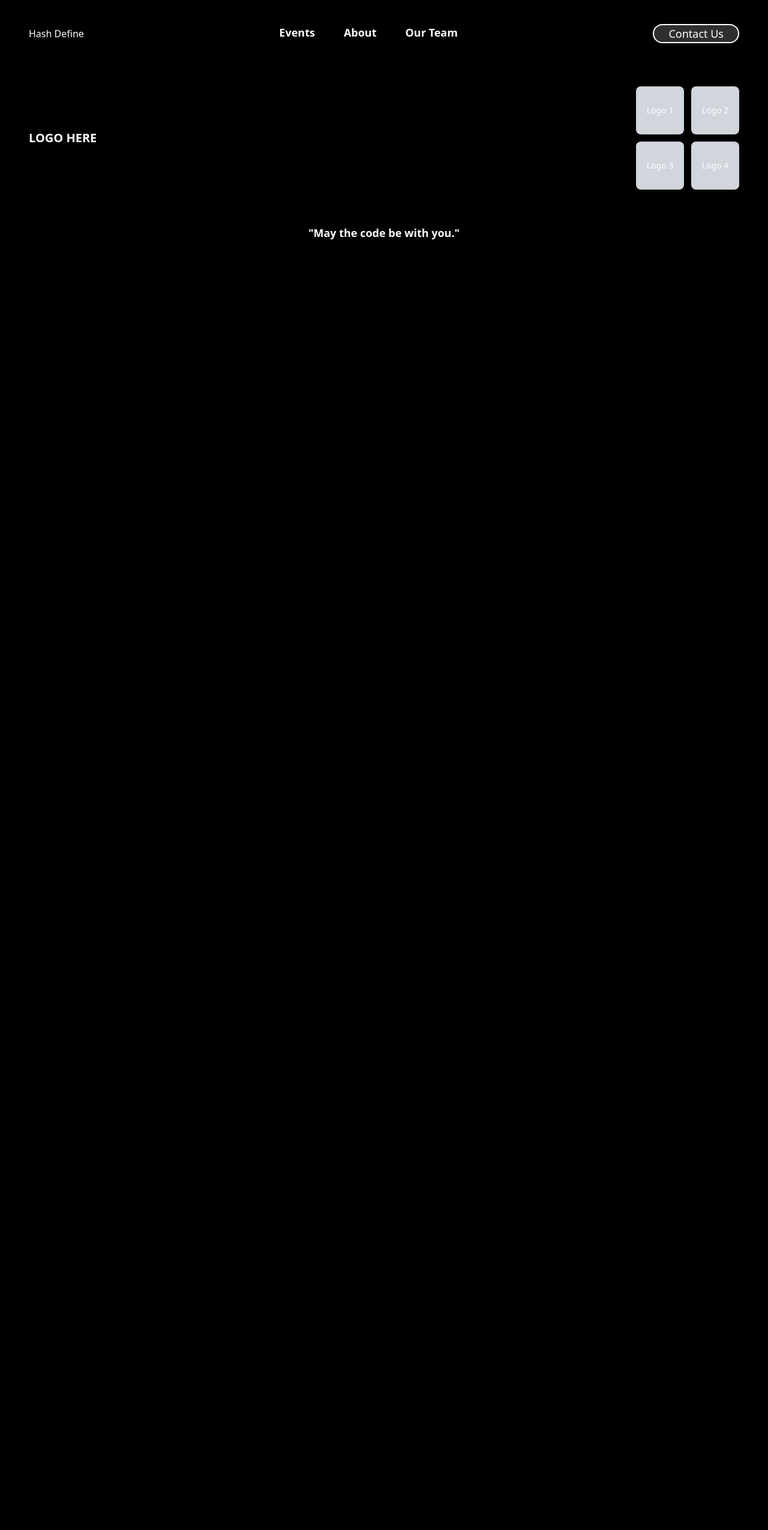
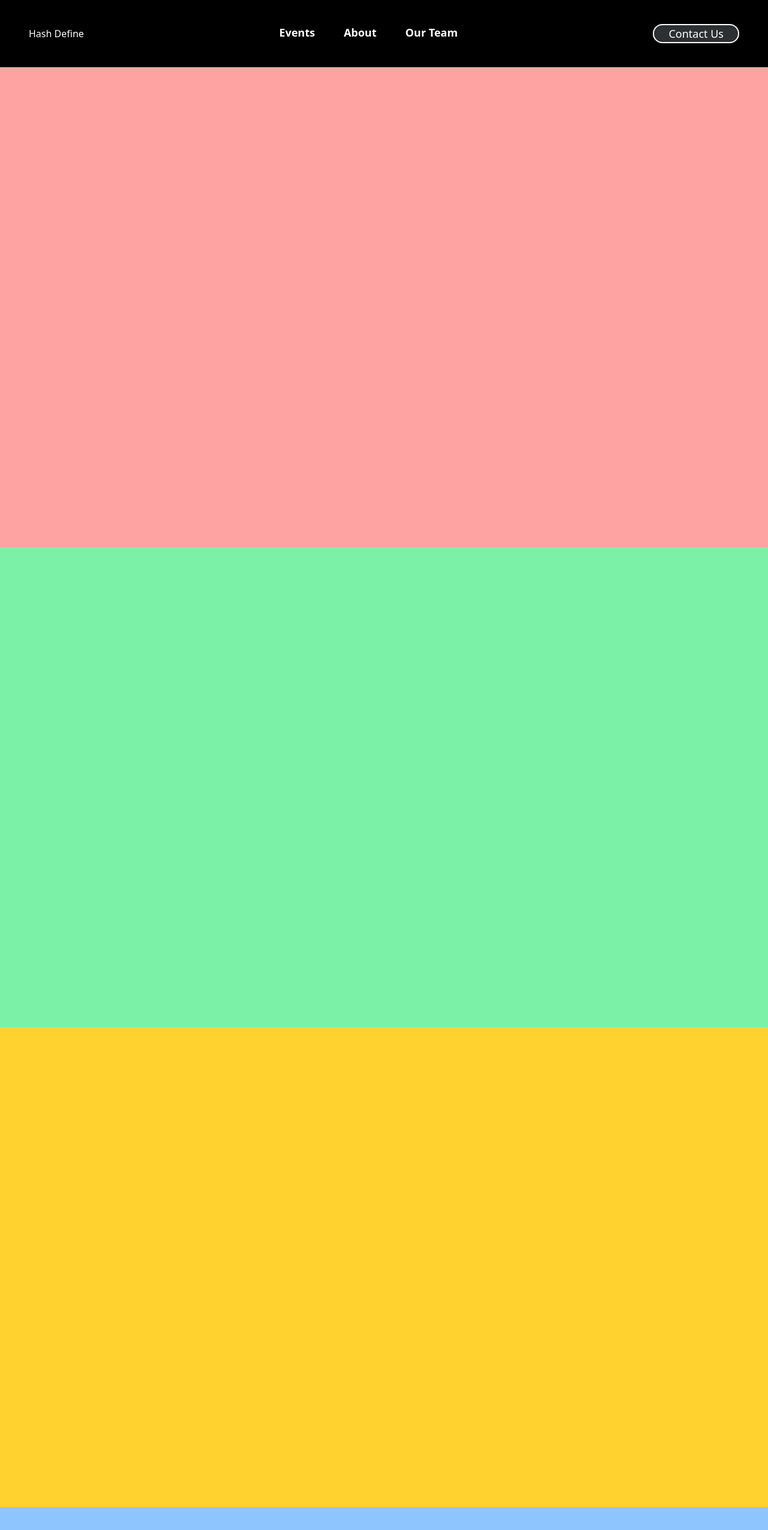
Before and after one commit to hash-define-organization/hash-web, a React (Vite) app: page / in a window 1280 px wide. Shown: the top 2550 px of the page at 60% size. Before the commit the page ends 800 px from the top, so only its background shows below. Built offline with nearby package versions, Linux system fonts and the light colour scheme.

Commit message:
sections made

```diff
--- a/src/App.jsx
+++ b/src/App.jsx
@@ -5,6 +5,10 @@ function App() {
   return (
     <>
       <Navbar />
+      <section className="hero min-h-screen bg-red-300"></section>
+      <section className="bento min-h-screen bg-green-300"></section>
+      <section className="placements min-h-screen bg-amber-300"></section>
+      <section className="contact min-h-screen bg-blue-300"></section>
       <Footer />
     </>
   );
```
